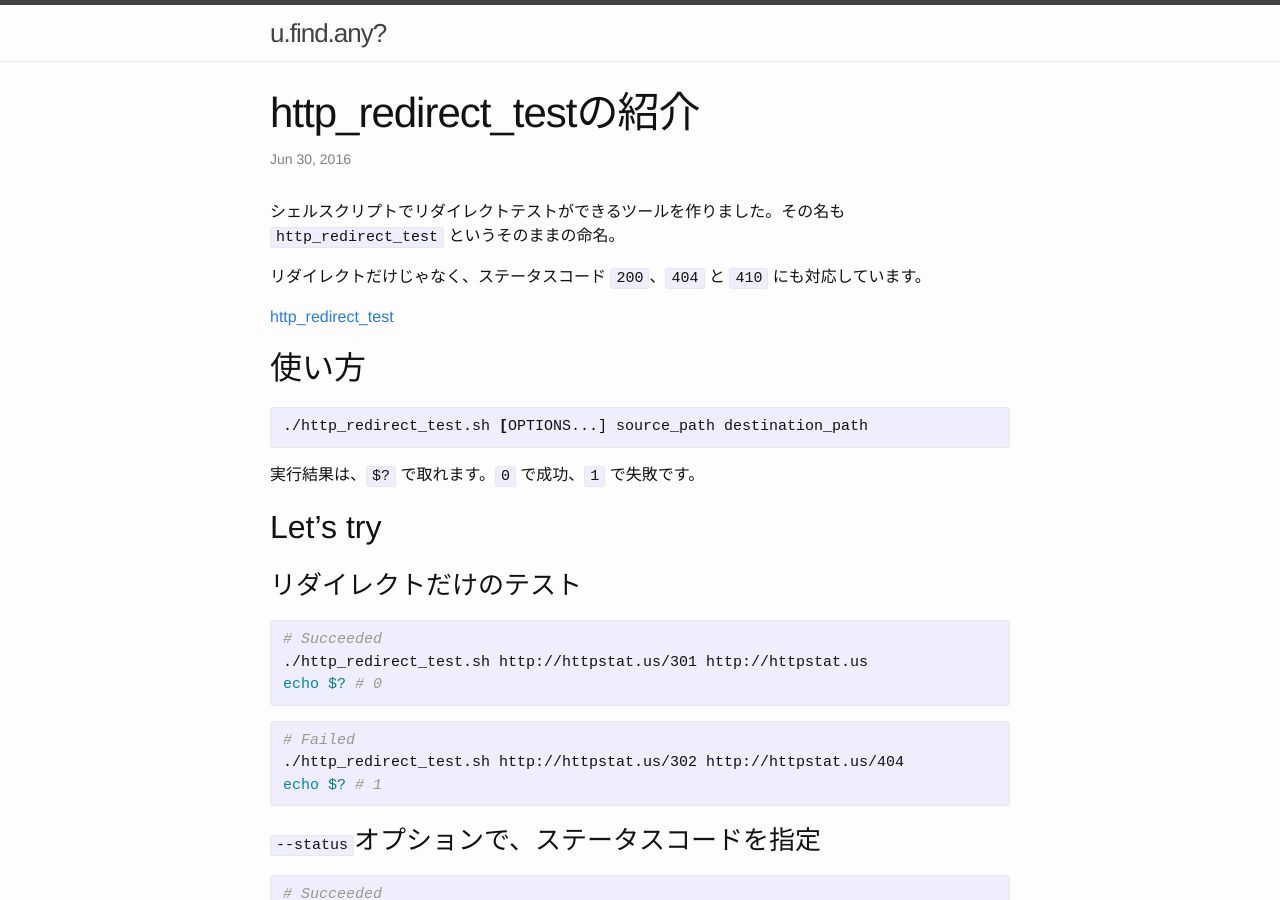
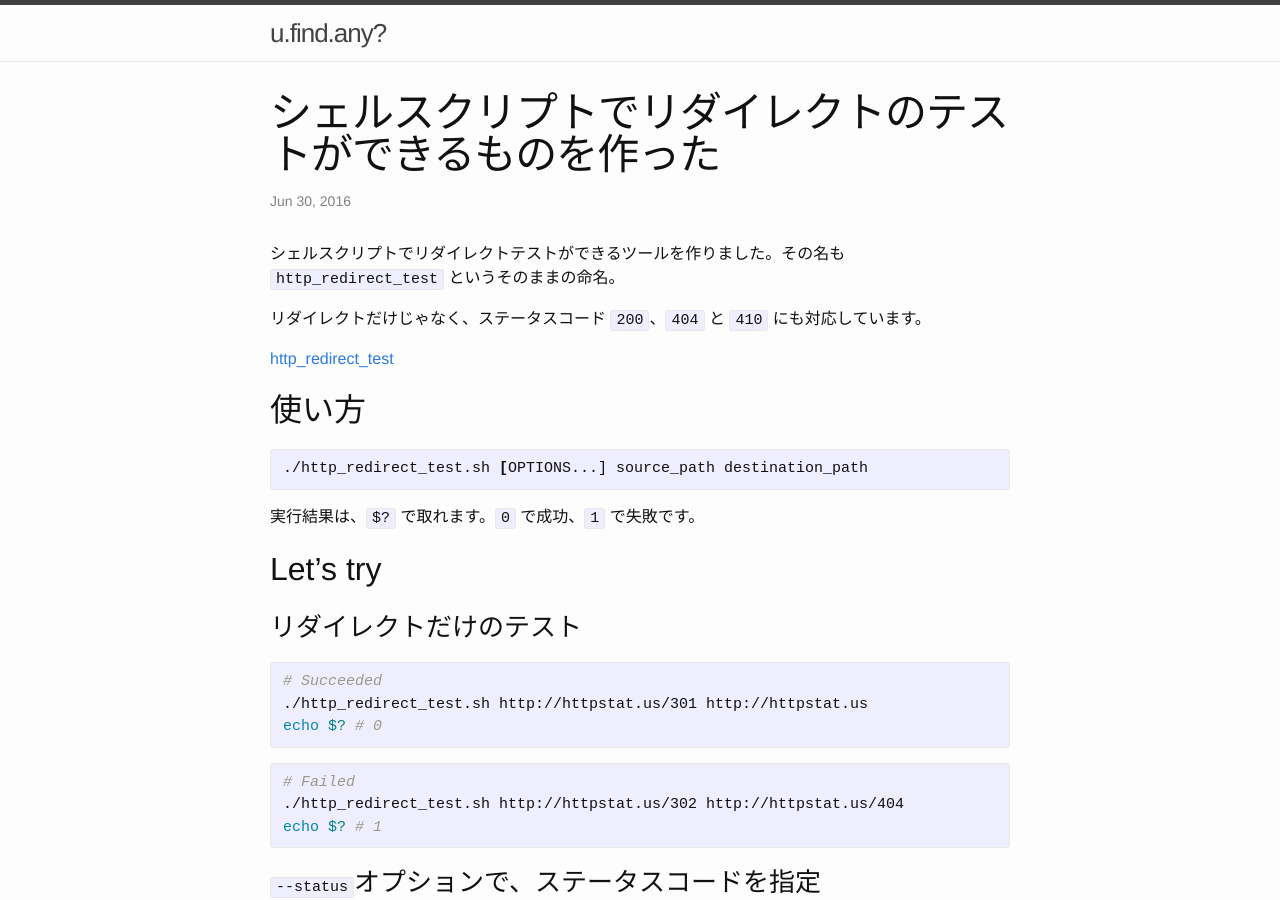
Before and after one commit to tsmsogn/tsmsogn.github.io, a Jekyll site: the page built from _posts/2016-06-30-http-redirect-test.markdown, in a window 1280 px wide and 900 px high. Built offline with Jekyll 4.4.1, drawn with Linux system fonts in a browser that asks for light colours.

Commit message:
変更、http_redirect_testの紹介

```diff
--- a/_posts/2016-06-30-http-redirect-test.markdown
+++ b/_posts/2016-06-30-http-redirect-test.markdown
@@ -1,6 +1,6 @@
 ---
 layout: post
-title:  "http_redirect_testの紹介"
+title:  "シェルスクリプトでリダイレクトのテストができるものを作った"
 date:   2016-06-30 15:57:21 +0900
 categories: shell
 ---
```
